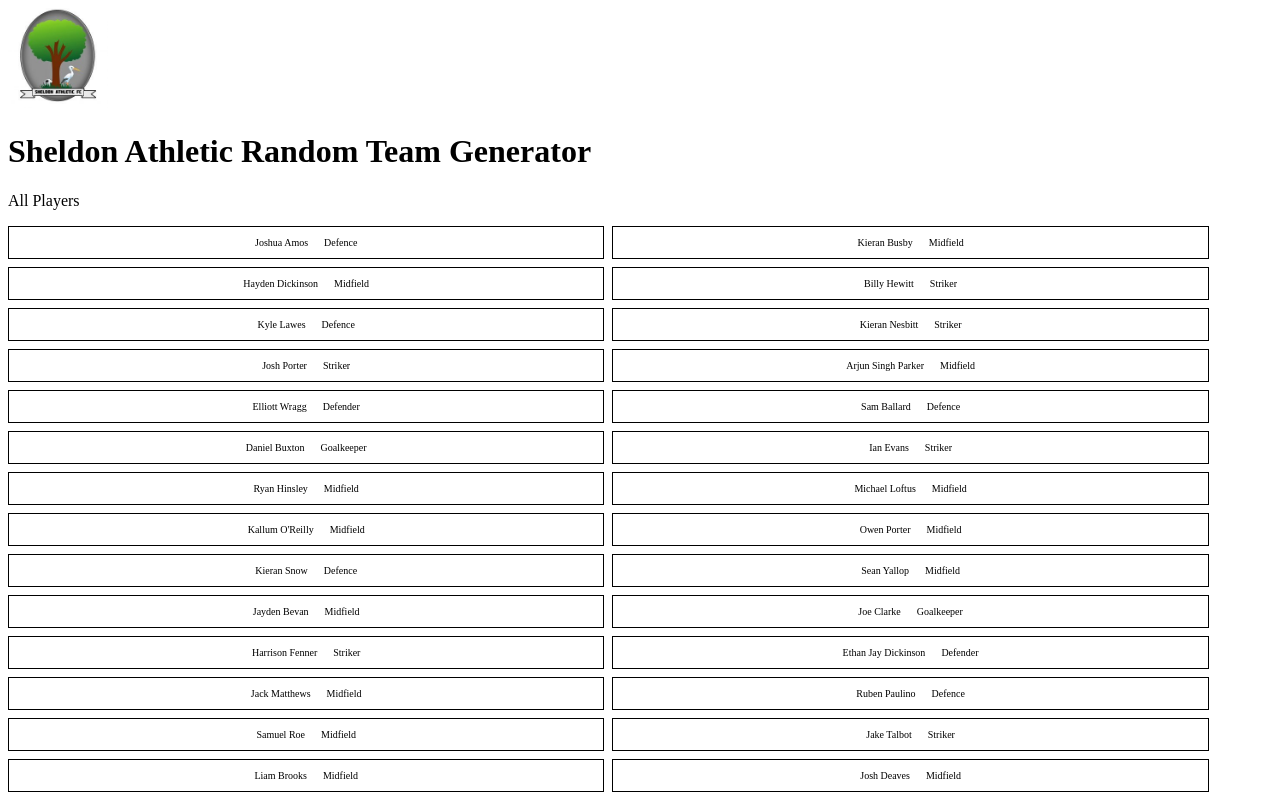
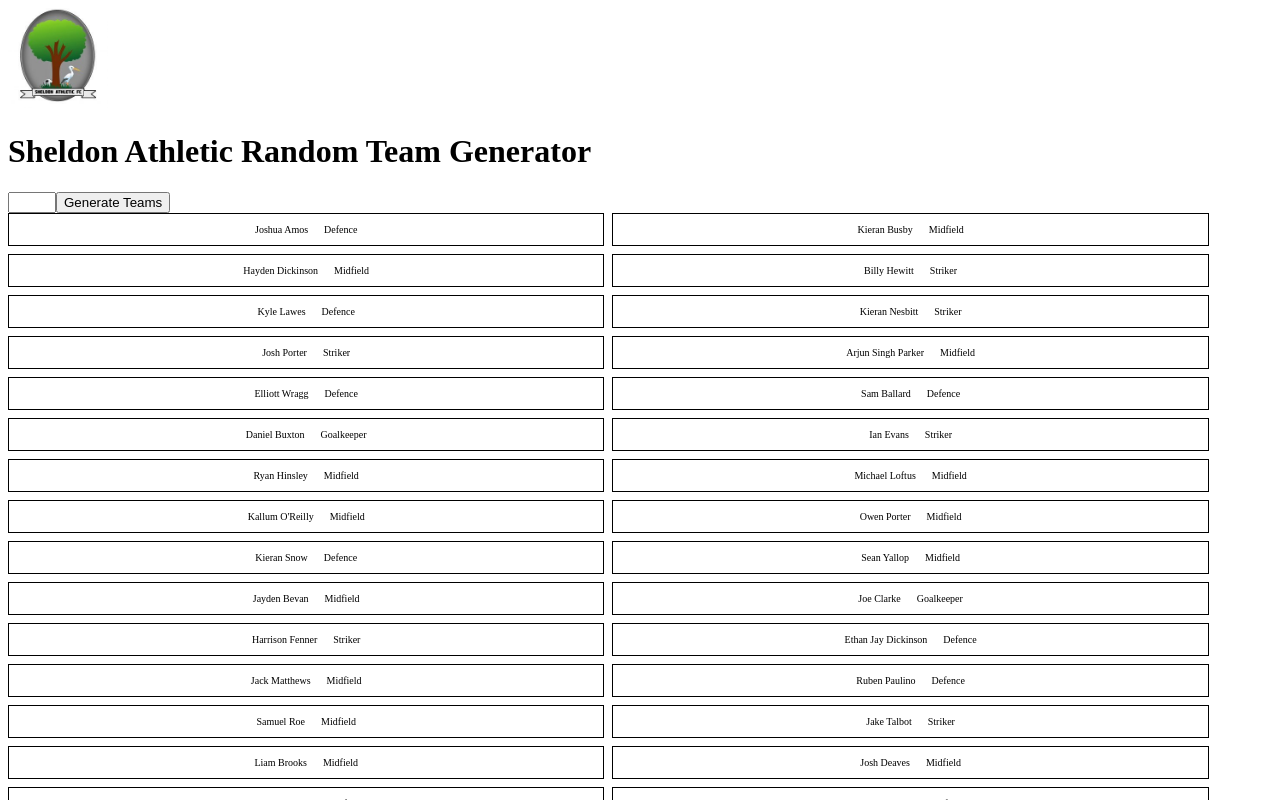
Before and after one commit to KeBubs/TeamRandomiser, a React (Vite) app: page / in a window 1280 px wide. Shown: the top 800 px of the page. Built offline with nearby package versions, Linux system fonts and the light colour scheme.

Commit message:
Implemented function to take in the value in search box, and currently console log an even amount of players per team, based on positions

```diff
--- a/src/App.jsx
+++ b/src/App.jsx
@@ -39,7 +39,7 @@ function App() {
 
     isLoading ? <div>Loading...</div> :
 
-     <PlayerInfo.Provider value={{DB, addPlayers, removePlayer}}>
+     <PlayerInfo.Provider value={{DB, addPlayers, removePlayer, selectedPlayers}}>
      <Header />
       <Main />
       <Footer />
--- a/src/Main/Main.jsx
+++ b/src/Main/Main.jsx
@@ -1,17 +1,74 @@
-import { useContext, useState } from "react"
+import { useContext, useEffect, useState } from "react"
 import { PlayerInfo } from '../App.jsx'
 
 
 export default function Main() {
 
+  const {DB} = useContext(PlayerInfo)
+  // Set state to check whether the button has been clicked
+  const [buttonClicked, setButtonClicked] = useState(false)
+  // Get the selected players from the context
+  const {selectedPlayers} = useContext(PlayerInfo)
+  // Create function which takes in the number entered in the search field, and splits selected players into teams.
+  function generateTeams(number) {
+      // For loop to create 'x' amount of  teams
+      const teams = []
+      let index = 0
 
-  const {DB} = useContext(PlayerInfo)
+      for (let i = 0; i < number; i++){
+        teams.push([])
+      }
 
+      // For loop to iterate over the selected players array
+      selectedPlayers.forEach((player) => {
+        if (player.position == 'Goalkeeper') {
+          teams[index].push(player)
+          if (index == (number - 1)){
+          index = 0
+        } else {
+          index += 1
+        }
+      }})
+      selectedPlayers.forEach((player) => {
+        if (player.position == 'Defence') {
+          teams[index].push(player)
+          if (index == (number - 1)){
+            index = 0
+        } else {
+          index += 1
+        }
+      }})
+      selectedPlayers.forEach((player) => {
+        if (player.position == 'Midfield') {
+          teams[index].push(player)
+          if (index == (number - 1)){
+            index = 0
+        } else {
+          index += 1
+        }
+      }})
+      selectedPlayers.forEach((player) => {
+        if (player.position == 'Striker') {
+          teams[index].push(player)
+          if (index == (number - 1)){
+            index = 0
+        } else {
+          index += 1
+        }
+      }})
+        // Firstly iterate and seperate the goalkeepers between the teams
 
+    // If state shows the button has been clicked, then call the function to generate teams
+  console.log(teams)
+}
+  const [inputValue, setInputValue] = useState(0)
+  function handleInputChange(e) {
+    setInputValue(e.target.value)
+  }
 
   return (
     <>
-    <p>All Players</p>
+    <input onChange={handleInputChange} type="number" min="2" max="4"></input><button onClick={() => generateTeams(inputValue)}>Generate Teams</button>
 
     <div className="Players">
       {DB.map(({id, name, position}, i) => (
--- a/src/players.js
+++ b/src/players.js
@@ -50,7 +50,7 @@ const ClubPlayers = [
   {
     id: 9,
     name: "Elliott Wragg",
-    position: "Defender",
+    position: "Defence",
     influence: "0",
   },
   {
@@ -128,7 +128,7 @@ const ClubPlayers = [
   {
     id: 22,
     name: "Ethan Jay Dickinson",
-    position: "Defender",
+    position: "Defence",
     influence: "0",
   },
   {
@@ -176,7 +176,7 @@ const ClubPlayers = [
   {
     id: 30,
     name: "Cameron Jones",
-    position: "Defender",
+    position: "Defence",
     influence: "0",
   },
   {
```
